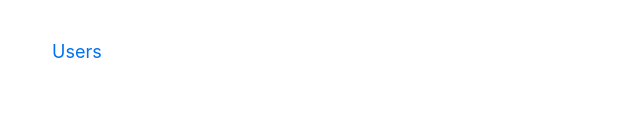
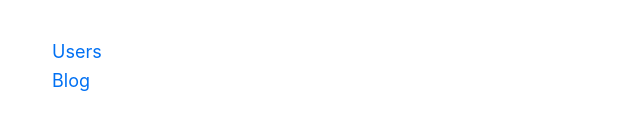
Before and after one commit to MizukiNakamura/nextjs-blog, a Next.js app: page / in a window 1280 px wide. Shown: the part 628-758 px from the top of the page, without its empty margins (282-922 px from the left). Built offline with nearby package versions, Linux system fonts and the light colour scheme.

Commit message:
blogページへのリンクを追加

```diff
--- a/components/layout.jsx
+++ b/components/layout.jsx
@@ -77,6 +77,10 @@ export default function Layout({ children, home }) {
           <Link href="/users">
             <a>Users</a>
           </Link>
+          <br />
+          <Link href="/blog">
+            <a>Blog</a>
+          </Link>
         </div>
       )}
     </div>
```
